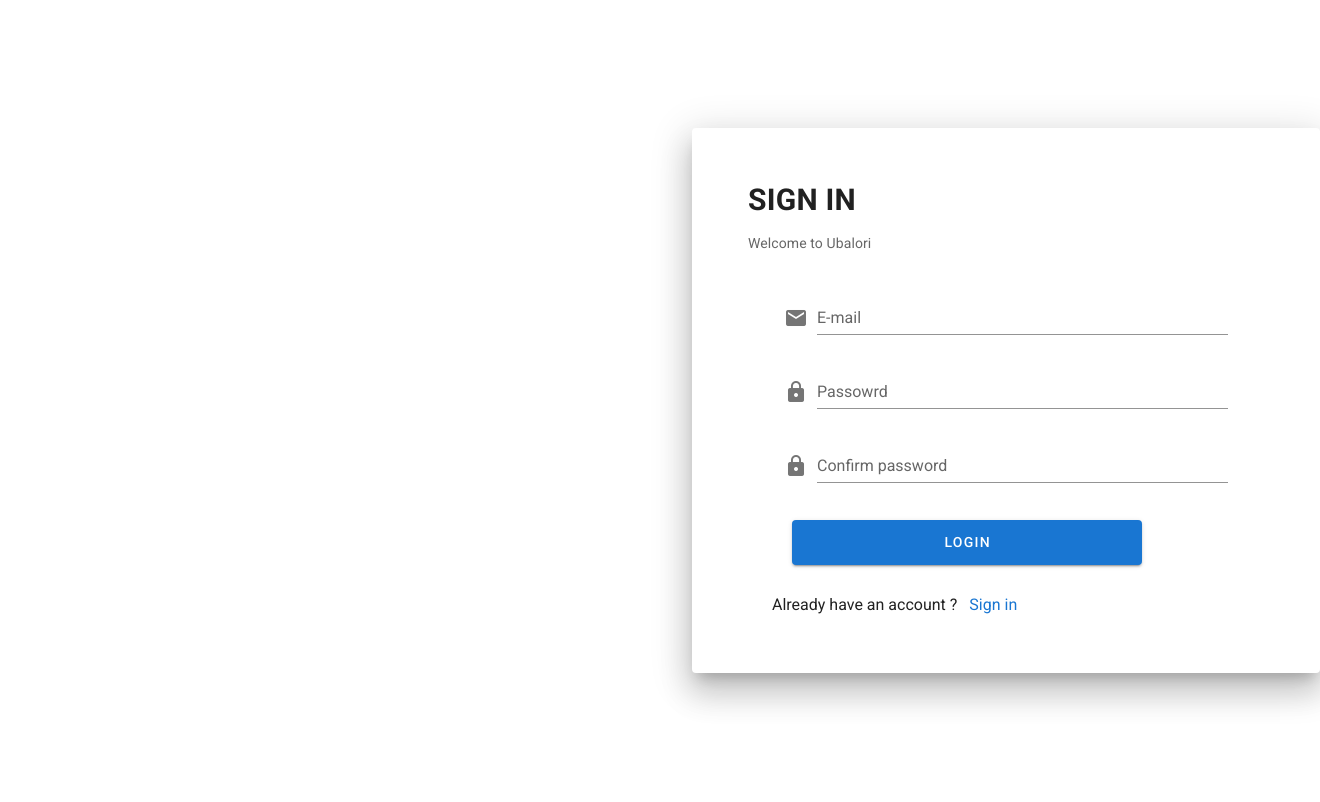
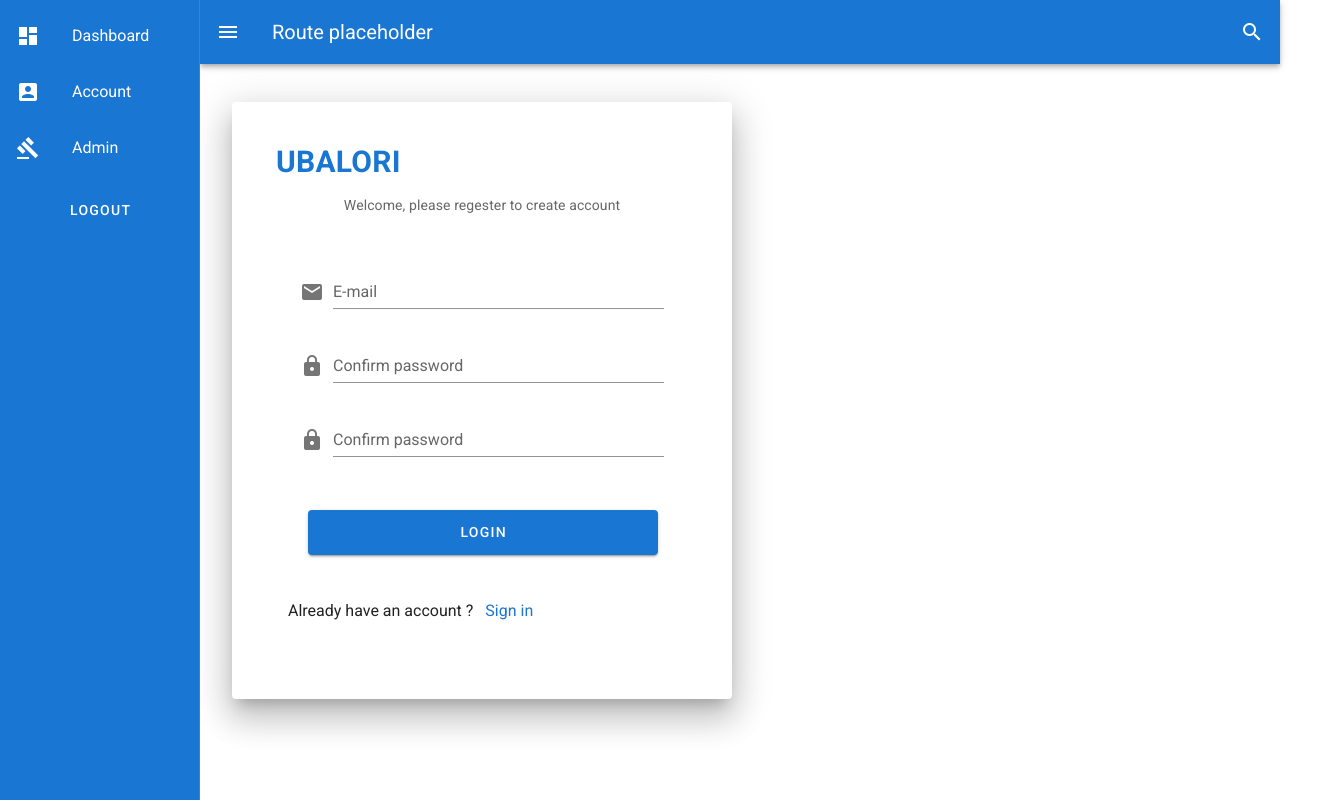
Before and after one commit to Cefasway94/logistics, a Vue app: page /signup in a window 1280 px wide. Shown: the top 802 px of the page, 1320 px wide, since content can reach past the window. Built offline with nearby package versions, Linux system fonts and the light colour scheme.

Commit message:
sign-in, sign-up design

```diff
--- a/src/App.vue
+++ b/src/App.vue
@@ -1,9 +1,9 @@
 <template>
   <v-app>
-      <div v-if="!login">
+      <div >
         <Dashboard/>
       </div>
-      <div >
+      <div v-if="!login">
         <Login/>
       </div>
   </v-app>
--- a/src/components/Signin.vue
+++ b/src/components/Signin.vue
@@ -2,21 +2,21 @@
     <v-app>
         <v-card
         elevation="20"
-        class="my-auto mx-10 pa-10"
-        width="700">
+        class="my-auto mx-8 pa-7"
+        width="500">
             <v-card-title >
-                <h2>SIGN IN</h2>
+                <h2 class="primary--text ">SIGN IN</h2>
             </v-card-title>
             <v-card-text>
                 <span>Welcome to Ubalori</span>
             </v-card-text>
-            <v-form class="px-10">
+            <v-form class="px-7">
                 <v-container>
                     <v-text-field class="my-2" label="E-mail"
                     v-model="email" prepend-icon="email" required>
                     </v-text-field>
 
-                    <v-text-field class="my-2" label="Passowrd"
+                    <v-text-field class="my-2" type="password" label="Passowrd"
                     v-model="password" prepend-icon="lock" required>
                     </v-text-field>
 
--- a/src/components/Signup.vue
+++ b/src/components/Signup.vue
@@ -2,36 +2,46 @@
     <v-app>
         <v-card
         elevation="20"
-        class="my-auto mx-10 pa-10"
-        width="700">
+        class="my-auto mx-8 pa-7 "
+        width="500">
             <v-card-title >
-                <h2>SIGN IN</h2>
+                <h2 class="primary--text ">UBALORI</h2>
             </v-card-title>
             <v-card-text>
-                <span>Welcome to Ubalori</span>
+                <p class=" text-center ">Welcome, please regester to create account</p>
             </v-card-text>
-            <v-form class="px-10">
+            <v-form class="px-7">
                 <v-container>
-                    <v-text-field class="my-2" label="E-mail"
+                    <v-text-field class="mb-2" label="E-mail"
                     v-model="email" prepend-icon="email" required>
                     </v-text-field>
 
-                    <v-text-field class="my-2" label="Passowrd"
-                    v-model="password" prepend-icon="lock" required>
-                    </v-text-field>
 
-                    <v-text-field class="my-2" label="Confirm password"
+                    <v-text-field class="my-2" type="password" label="Confirm password"
                     v-model="Confirmpassword" prepend-icon="lock" required>
                     </v-text-field>
+                    <!-- <v-btn class="" fab elevation="false">
+                    <v-icon>remove_red_eye</v-icon>
+                    </v-btn> -->
 
-                <div class="pa-2" >
-                 <v-btn color="primary" height="45" width="350" >
+
+
+                    <v-text-field class="my-2" type="password" label="Confirm password"
+                    v-model="Confirmpassword" prepend-icon="lock" required>
+                    </v-text-field>
+                    <!-- <v-btn class="" fab elevation="false">
+                    <v-icon>remove_red_eye</v-icon>
+                    </v-btn> -->
+
+
+                <div class="pa-2 " >
+                 <v-btn class="my-4" color="primary" height="45" width="350" >
                      Login
                  </v-btn>
                 </div>
 
-                <div class="row mt-5 ">
-                        <p class="text-right">Already have an account ?
+                <div class="row my-5 ">
+                        <p class="text-center">Already have an account ?
                         <a  class="ml-2" >Sign in </a>
                         </p>
                 </div>
```
